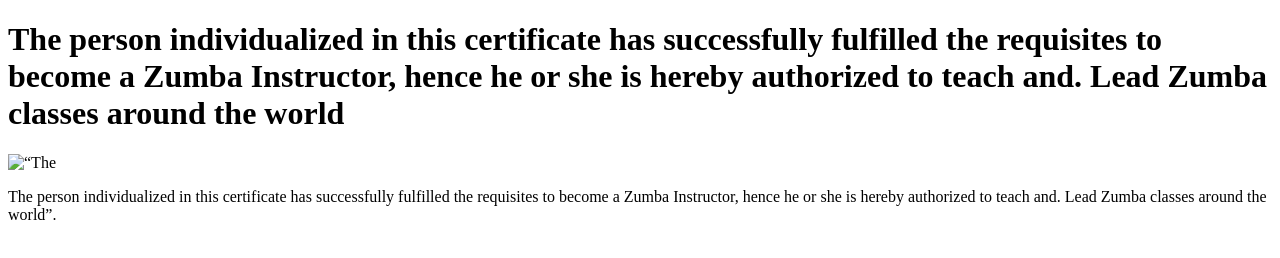
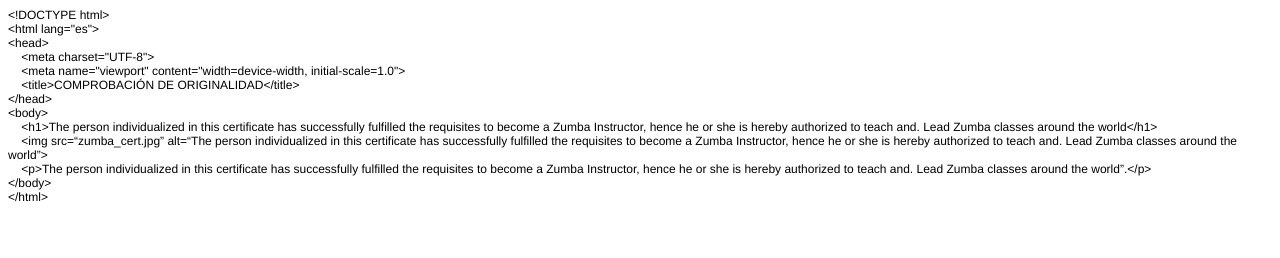
Before and after one commit to agus-araya/zumba_check, a plain HTML site: page index.html in a window 1280 px wide. Drawn offline with Linux system fonts and the light colour scheme.

Commit message:
Quiero ver si resulta esta vez

```diff
--- a/index.html
+++ b/index.html
@@ -1,13 +1,28 @@
-<!DOCTYPE html>
-<html lang="es">
+<!DOCTYPE html PUBLIC "-//W3C//DTD HTML 4.01//EN" "http://www.w3.org/TR/html4/strict.dtd">
+<html>
 <head>
-    <meta charset="UTF-8">
-    <meta name="viewport" content="width=device-width, initial-scale=1.0">
-    <title>ORIGINALITY CHECK</title>
+  <meta http-equiv="Content-Type" content="text/html; charset=utf-8">
+  <meta http-equiv="Content-Style-Type" content="text/css">
+  <title></title>
+  <meta name="Generator" content="Cocoa HTML Writer">
+  <meta name="CocoaVersion" content="2487.7">
+  <style type="text/css">
+    p.p1 {margin: 0.0px 0.0px 0.0px 0.0px; font: 12.0px Helvetica}
+  </style>
 </head>
 <body>
-    <h1>The person individualized in this certificate has successfully fulfilled the requisites to become a Zumba Instructor, hence he or she is hereby authorized to teach and. Lead Zumba classes around the world</h1>
-    <img src=“zumba_cert.jpg” alt=“The person individualized in this certificate has successfully fulfilled the requisites to become a Zumba Instructor, hence he or she is hereby authorized to teach and. Lead Zumba classes around the world”>
-    <p>The person individualized in this certificate has successfully fulfilled the requisites to become a Zumba Instructor, hence he or she is hereby authorized to teach and. Lead Zumba classes around the world”.</p>
+<p class="p1">&lt;!DOCTYPE html&gt;</p>
+<p class="p1">&lt;html lang="es"&gt;</p>
+<p class="p1">&lt;head&gt;</p>
+<p class="p1"><span class="Apple-converted-space">    </span>&lt;meta charset="UTF-8"&gt;</p>
+<p class="p1"><span class="Apple-converted-space">    </span>&lt;meta name="viewport" content="width=device-width, initial-scale=1.0"&gt;</p>
+<p class="p1"><span class="Apple-converted-space">    </span>&lt;title&gt;COMPROBACIÓN DE ORIGINALIDAD&lt;/title&gt;</p>
+<p class="p1">&lt;/head&gt;</p>
+<p class="p1">&lt;body&gt;</p>
+<p class="p1"><span class="Apple-converted-space">    </span>&lt;h1&gt;The person individualized in this certificate has successfully fulfilled the requisites to become a Zumba Instructor, hence he or she is hereby authorized to teach and. Lead Zumba classes around the world&lt;/h1&gt;</p>
+<p class="p1"><span class="Apple-converted-space">    </span>&lt;img src=“zumba_cert.jpg” alt=“The person individualized in this certificate has successfully fulfilled the requisites to become a Zumba Instructor, hence he or she is hereby authorized to teach and. Lead Zumba classes around the world”&gt;</p>
+<p class="p1"><span class="Apple-converted-space">    </span>&lt;p&gt;The person individualized in this certificate has successfully fulfilled the requisites to become a Zumba Instructor, hence he or she is hereby authorized to teach and. Lead Zumba classes around the world”.&lt;/p&gt;</p>
+<p class="p1">&lt;/body&gt;</p>
+<p class="p1">&lt;/html&gt;</p>
 </body>
 </html>
```
